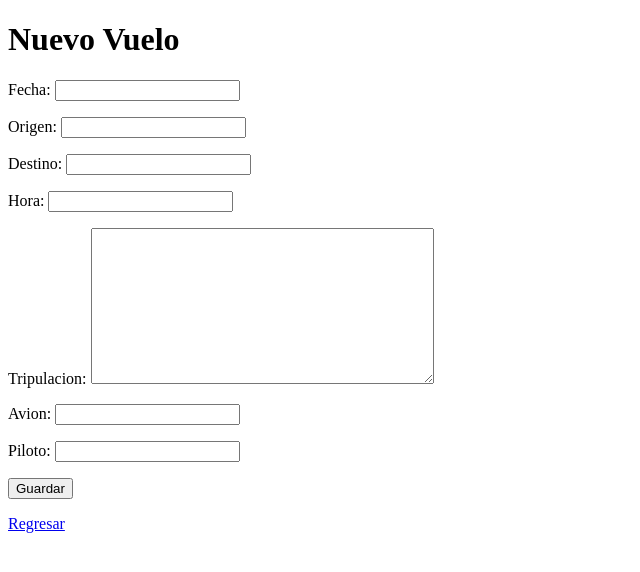
After one commit to gar13177/big_data_proyecto1, a Django app: page /aerolinea/vuelo/new/ in a window 1280 px wide. The commit adds this page. Shown: the top 572 px of the page, without its empty margins (0-640 px from the left). Run offline with Django 3.2, Linux system fonts and the light colour scheme.

Commit message:
mayoria de forms implementados
flata revisar los campos embedded para vuelo

```diff
--- a/aerolinea/forms.py
+++ b/aerolinea/forms.py
@@ -1,8 +1,23 @@
 from django import forms
 
-from aerolinea.models import Tripulacion
+from aerolinea.models import Tripulacion, Piloto, Avion, Vuelo
 
 class TripulacionForm(forms.ModelForm):
     class Meta:
         model = Tripulacion
         fields = ('codigo', 'nombre','base')
+
+class PilotoForm(forms.ModelForm):
+    class Meta:
+        model = Piloto
+        fields = ('codigo', 'nombre','horas_vuelo', 'base')
+
+class AvionForm(forms.ModelForm):
+    class Meta:
+        model = Avion
+        fields = ('codigo', 'tipo', 'base')
+
+class VueloForm(forms.ModelForm):
+    class Meta:
+        model = Vuelo
+        fields = ('fecha', 'origen', 'destino', 'hora', 'tripulacion', 'avion','piloto')
--- a/aerolinea/models.py
+++ b/aerolinea/models.py
@@ -1,6 +1,11 @@
 from django.db import models
 from djangotoolbox.fields import ListField
 from djangotoolbox.fields import EmbeddedModelField
+from .nforms import ObjectListField, StringListField
+
+class EmbedOverrideField(EmbeddedModelField):
+    def formfield(self, **kwargs):
+        return models.Field.formfield(self, ObjectListField, **kwargs)
 
 class Tripulacion(models.Model):
 	codigo = models.IntegerField()
@@ -15,7 +20,7 @@ class Avion(models.Model):
 class Piloto(models.Model):
 	codigo = models.IntegerField()
 	nombre =  models.CharField(max_length=200)
-	horas_vuelo = models.DateTimeField()
+	horas_vuelo = models.FloatField()
 	base = models.CharField(max_length=200)
 
 class Vuelo(models.Model):
@@ -23,8 +28,6 @@ class Vuelo(models.Model):
 	origen = models.CharField(max_length=200)
 	destino = models.CharField(max_length=200)
 	hora = models.DateTimeField()
-	tripulacion = ListField(EmbeddedModelField('Tripulacion'))
-	avion = EmbeddedModelField('Avion')
-	piloto = EmbeddedModelField('Piloto')
-
-# Create your models here.
+	tripulacion = ListField(EmbedOverrideField('Tripulacion'))
+	avion = EmbedOverrideField('Avion')
+	piloto = EmbedOverrideField('Piloto')
--- /dev/null
+++ b/aerolinea/nforms.py
@@ -0,0 +1,34 @@
+from django import forms
+
+class ObjectListField(forms.CharField):
+	def prepare_value(self, value):
+		if not value:
+			return ''
+
+		newvalue = {}
+		for key, val in value.__dict__.items():
+			if type(val) is unicode:
+				newvalue[key] = val
+
+		return ", ".join(["%s=%s" % (k, v) for k, v in newvalue.items()])
+
+	def to_python(self, value):
+		if not value:
+			return {}
+
+		obj = {}
+		lst = [item.strip() for item in value.split(',')]
+		for item in lst:
+			val = item.split('=');
+			obj[val[0]] = val[1]
+
+		return obj
+
+class StringListField(ObjectListField):
+    def prepare_value(self, value):
+        return ', '.join(value)
+
+    def to_python(self, value):
+        if not value:
+            return []
+        return [item.strip() for item in value.split(',')]
--- a/aerolinea/templates/tripulacion/new_tripulacion.html
+++ b/aerolinea/templates/tripulacion/new_tripulacion.html
@@ -1,4 +1,4 @@
-{% extends 'tripulacion/base.html'%}
+{% extends 'generic/base.html'%}
 {% block head %}
     <title>Nueva Tripulacion</title>
 {% endblock %}
--- /dev/null
+++ b/aerolinea/templates/vuelo/new.html
@@ -0,0 +1,46 @@
+{% extends 'generic/base.html'%}
+{% block head %}
+    <title>Nuevo Vuelo</title>
+{% endblock %}
+
+{% block content %}
+    <h1>Nuevo Vuelo</h1>
+    <form method="POST">
+        {% csrf_token %}
+        <p>
+            {{ vuelo_form.fecha.label_tag }}
+            {{ vuelo_form.fecha }}
+        </p>
+        <p>
+            {{ vuelo_form.origen.label_tag }}
+            {{ vuelo_form.origen }}
+        </p>
+        <p>
+            {{ vuelo_form.destino.label_tag }}
+            {{ vuelo_form.destino }}
+        </p>
+        <p>
+            {{ vuelo_form.hora.label_tag }}
+            {{ vuelo_form.hora }}
+        </p>
+        <p>
+            {{ vuelo_form.tripulacion.label_tag }}
+            {{ vuelo_form.tripulacion }}
+        </p>
+        <p>
+            {{ vuelo_form.avion.label_tag }}
+            {{ vuelo_form.avion }}
+        </p>
+        <p>
+            {{ vuelo_form.piloto.label_tag }}
+            {{ vuelo_form.piloto }}
+        </p>
+
+        <button type="submit">Guardar</button>
+    </form>
+    <p>
+        <strong>{{ message }}</strong>
+    </p>
+
+    <p><a href="{% url 'vuelo_index' %}">Regresar</a></p>
+{% endblock %}
--- a/aerolinea/urls.py
+++ b/aerolinea/urls.py
@@ -3,13 +3,59 @@ from aerolinea import views as aerolinea_views
 
 urlpatterns = [
     url(
-        r'^$',
+        r'^tripulacion/$',
         aerolinea_views.tripulacion_index,
         name='tripulacion_index'),
-        url(r'^tripulacion/new/$',aerolinea_views.new_tripulacion,
+
+    url(
+        r'^tripulacion/new/$',aerolinea_views.new_tripulacion,
         name='tripulacion_new_tripulacion'),
-        url(
+
+    url(
         r'^tripulacion/detail/(?P<tripulacion_id>[0-9]+)/$',
         aerolinea_views.tripulacion_detail,
         name='tripulacion_tripulacion_detail'),
+
+    url(
+        r'^piloto/$',
+        aerolinea_views.piloto_index,
+        name='piloto_index'),
+
+    url(
+        r'^piloto/new/$',aerolinea_views.new_piloto,
+        name='piloto_new_piloto'),
+
+    url(
+        r'^piloto/detail/(?P<piloto_id>[0-9]+)/$',
+        aerolinea_views.piloto_detail,
+        name='piloto_piloto_detail'),
+
+    url(
+        r'^avion/$',
+        aerolinea_views.avion_index,
+        name='avion_index'),
+
+    url(
+        r'^avion/new/$',aerolinea_views.new_avion,
+        name='avion_new_avion'),
+
+    url(
+        r'^avion/detail/(?P<avion_id>[0-9]+)/$',
+        aerolinea_views.avion_detail,
+        name='avion_avion_detail'),
+
+    url(
+        r'^vuelo/$',
+        aerolinea_views.vuelo_index,
+        name='vuelo_index'),
+
+    url(
+        r'^vuelo/detail/(?P<vuelo_id>([0-9]|[a-z])+)/$',
+        aerolinea_views.vuelo_detail,
+        name='vuelo_vuelo_detail'),
+
+    url(
+        r'^vuelo/new/$',aerolinea_views.new_vuelo,
+        name='vuelo_new_vuelo'),
+
 ]
--- a/aerolinea/views.py
+++ b/aerolinea/views.py
@@ -1,12 +1,138 @@
 from django.shortcuts import render
 
-from aerolinea.models import Tripulacion
-from aerolinea.forms import TripulacionForm
+from aerolinea.models import Tripulacion, Piloto, Avion, Vuelo
+from aerolinea.forms import TripulacionForm, PilotoForm, AvionForm, VueloForm
+
+
+def new_vuelo(request):
+    message = ''
+    if request.method == 'GET':
+        vuelo_form = VueloForm()
+
+    elif request.method == 'POST':
+        vuelo_form = VueloForm(data=request.POST)
+
+        if vuelo_form.is_valid():
+            vuelo_form.save()
+            vuelo_form = VueloForm()
+            message = 'Vuelo exitosamente guardado'
+
+
+    return render(request,
+     'vuelo/new.html',
+    {
+        'vuelo_form': vuelo_form,
+        'message': message
+    })
+def vuelo_detail(request, vuelo_id):
+    vuelo = Vuelo.objects.get(id=vuelo_id)
+
+    return render(
+        request,
+        'vuelo/detail.html',
+        {
+            'vuelo': vuelo
+        }
+    )
+
+def vuelo_index(request):
+    vuelos = Vuelo.objects.all()
+    return render(
+        request,
+        'vuelo/index.html',
+        {
+            'vuelos':vuelos
+        }
+    )
+
+def avion_index(request):
+    aviones = Avion.objects.all()
+    return render(
+        request,
+        'avion/index.html',
+        {
+            'aviones':aviones
+        }
+    )
+
+def new_avion(request):
+    message = ''
+    if request.method == 'GET':
+        avion_form = AvionForm()
+
+    elif request.method == 'POST':
+        avion_form = AvionForm(data=request.POST)
+
+        if avion_form.is_valid():
+            avion_form.save()
+            avion_form = AvionForm()
+            message = 'Avion exitosamente guardado'
+
+
+    return render(request,
+     'avion/new.html',
+    {
+        'avion_form': avion_form,
+        'message': message
+    })
+
+def avion_detail(request, avion_id):
+    avion = Avion.objects.get(codigo=avion_id)
+
+    return render(
+        request,
+        'avion/detail.html',
+        {
+            'avion': avion
+        }
+    )
+
+def piloto_index(request):
+    pilotos = Piloto.objects.all()
+    return render(
+        request,
+        'piloto/index.html',
+        {
+            'pilotos': pilotos
+        }
+    )
+
+def new_piloto(request):
+    message = ''
+    if request.method == 'GET':
+        piloto_form = PilotoForm()
+
+    elif request.method == 'POST':
+        piloto_form = PilotoForm(data=request.POST)
+
+        if piloto_form.is_valid():
+            piloto_form.save()
+            piloto_form = PilotoForm()
+            message = 'Piloto exitosamente guardado'
+
+
+    return render(request,
+     'piloto/new.html',
+    {
+        'piloto_form': piloto_form,
+        'message': message
+    })
+
+def piloto_detail(request, piloto_id):
+    piloto = Piloto.objects.get(codigo=piloto_id)
+
+    return render(
+        request,
+        'piloto/detail.html',
+        {
+            'piloto': piloto
+        }
+    )
+
 
 def tripulacion_index(request):
 
     tripulacion = Tripulacion.objects.all()
-    print tripulacion
 
     return render(
         request,
```
Also changed, not shown: aerolinea/templates/avion/detail.html (added, +14 -0 lines), aerolinea/templates/avion/index.html (added, +21 -0 lines), aerolinea/templates/avion/new.html (added, +30 -0 lines), aerolinea/templates/piloto/detail.html (added, +14 -0 lines), aerolinea/templates/piloto/index.html (added, +22 -0 lines), aerolinea/templates/piloto/new.html (added, +35 -0 lines), aerolinea/templates/vuelo/detail.html (added, +14 -0 lines), aerolinea/templates/vuelo/index.html (added, +25 -0 lines), aerolinea/templates/generic/base.html (renamed from aerolinea/templates/tripulacion/base.html).
